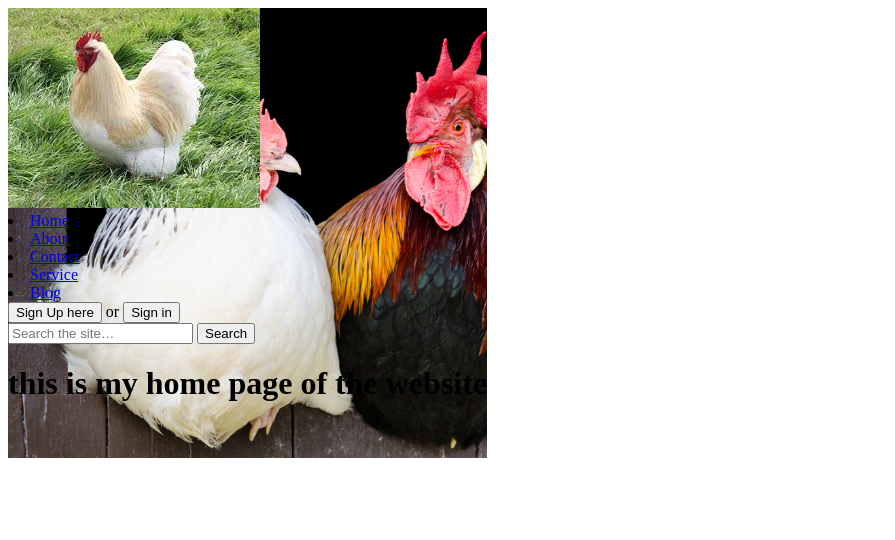
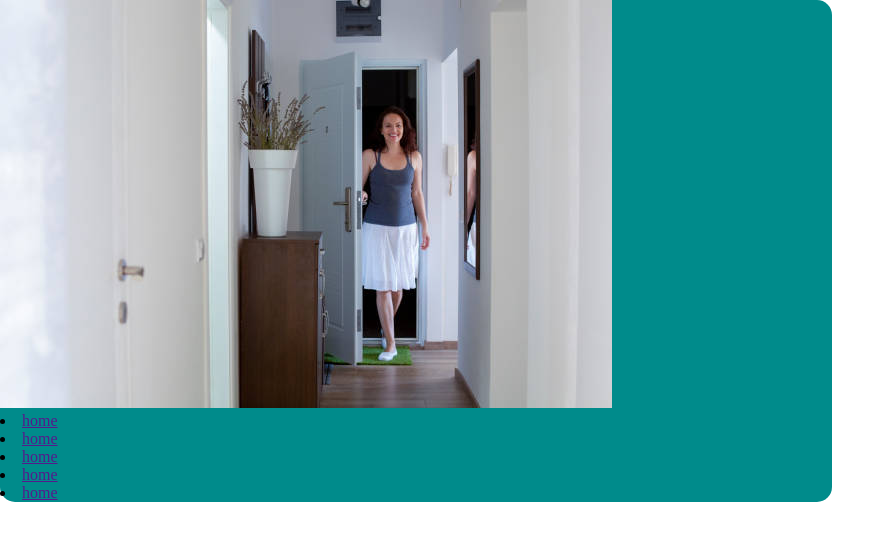
Before and after one commit to Benoit200/businesswebsite1, a plain HTML site: page resources/home.html in a window 1280 px wide. Shown: the whole page, without its empty margins (0-895 px from the left). Drawn offline with Linux system fonts and the light colour scheme.

Commit message:
add files

```diff
--- a/resources/form/form2.css
+++ b/resources/form/form2.css
@@ -19,7 +19,7 @@ body::before {
     opacity: .5;
     width: 100%;
     height: 100%;
-    background: url("./log\ in\ photo.jpg");
+    background: url("../image/log\ in\ photo.jpg");
     background-repeat: no-repeat;
     background-size: cover;
     background-position: center;
--- a/resources/home.html
+++ b/resources/home.html
@@ -10,29 +10,13 @@
 </head>
 
 <body>
-    <div class="home">
-        <section>
-            <img src="./image/a hen.jpg" class="logo">
-            <div class="header">
-                <div class="navigation">
-                    <li><a href="./home.html">Home</a></li>
-                    <li><a href="about.html">About</a></li>
-                    <li><a href="/resources/contact.html">Contact</a></li>
-                    <li><a href="./service.html">Service</a></li>
-                    <li><a href="./blog.html">Blog</a></li>
-                    <a href="./form/sign up.html"><button type="button" class="sign_up btn">
-                            Sign Up here</button></a>
-
-                    or
-                    <a href="./form/sign in.html"><button type="button" class="sign_in btn">
-                            Sign in</button></a>
-                </div>
-            </div>
-            <div class="search">
-                <input type="search" id="Search" name="q" placeholder="Search the site…" />
-                <button>Search</button>
-        </section>
-        <h1>this is my home page of the website</h1>
+    <div class="general">
+            <img src="./image/log in photo.jpg" class="logo1">
+            <li><a href="">home</a></li>
+            <li><a href="">home</a></li>
+            <li><a href="">home</a></li>
+            <li><a href="">home</a></li>
+            <li><a href="">home</a></li>
     </div>
 </body>
 
--- a/resources/index/home.css
+++ b/resources/index/home.css
@@ -1,7 +1,10 @@
-.home{
-    background-image: url(../image/home\ background\ image.jpg);
-    height: 450px;
-    width: fit-content;
-    background-repeat: no-repeat;
-    background-size: cover;
+*{
+    padding: 0;
+    margin: 0;
 }
+.general{
+    width: 65%;
+    background-color: darkcyan;
+    border-radius: 15px;
+
+}
--- a/resources/index/index.css
+++ b/resources/index/index.css
@@ -42,6 +42,7 @@ section li {
     justify-content: space-between;
     padding: 12px;
     line-height: 30px;
+    padding-top: 3em;
 
 }
 
@@ -61,12 +62,6 @@ a:hover {
 
 }
 
-h1 {
-    font-weight: 200px;
-    color: rosybrown;
-    font-weight: bold
-}
-
 .logo {
     background-color: beige;
     height: 90px;
@@ -79,7 +74,7 @@ h1 {
 h3 {
     background-color: rgb(120, 130, 120);
     text-align: center;
-    width: fit-content;
+    width: auto;
     border-radius: 67px;
     height: 34px;
     color: rgb(30, 21, 21);
@@ -184,10 +179,12 @@ footer {
     background: linear-gradient(0deg, rgba(45,253,83,0.7651435574229692) 56%, rgba(34,193,195,1) 100%);
     font-weight: bold;
     width: 100%;
+    height: 40%;
 }
 
 .main_footer {
     display: flex;
+    list-style: none;
     background-color: black;
     color: white;
     width: 98.5%;
@@ -195,16 +192,37 @@ footer {
 
 /*-----------copy_right-------*/
 .copy_right {
-    background-color: rgb(39, 38, 38);
+    background-color: rgb(0, 0, 0);
     text-align: center;
     font-size: 24px;
-    border-radius: 45px;
-    width: fit-content;
-    height: 4em;
+    width: 95.6%;
+    height: 1em;
     padding: 20px;
-    padding: 13px;
+    margin-top: -21px;
     color: ghostwhite;
 
+}
+.left_footer{
+    color: cornsilk;
+}
+h1 a{
+    padding: 20px;
+
+}
+h1{
+   background-color: black;
+   width: 98.5%;
+   margin-top: 0;
+   padding-top: 19px;
+}
+h1 a:hover{
+    color: #000;
+    background-color: aquamarine;
+    width: 1em;
+    height: 1em;
+}
+h6{
+    font-size: 13px;
 }
 @media (max-width: 740px) {
     body::before {
```
Also changed, not shown: resources/form/sign in.html (+1 -3 lines), resources/index.html (+19 -13 lines).
